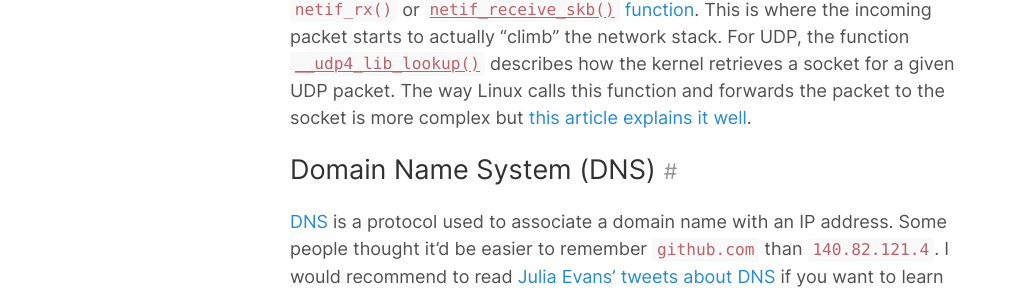
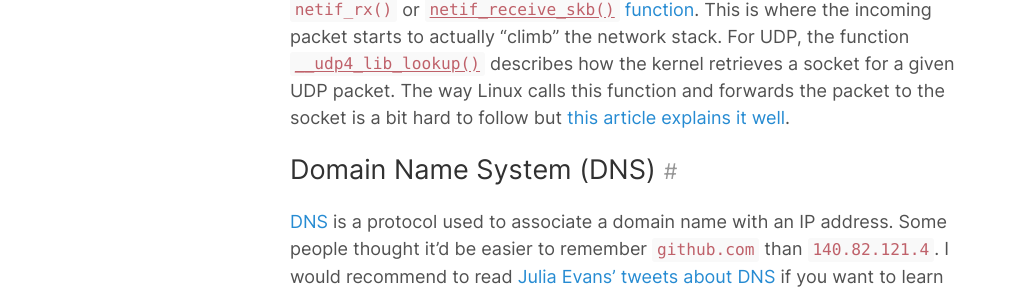
Before and after one commit to willdurand/willdurand.github.io, a Jekyll site: the page built from _posts/2022-04-11-on-writing-a-network-stack-part-2.md, in a window 1280 px wide and 900 px high, scrolled down 2553 px. Shown: the part 207-501 px from the top of the window, without its empty margins (0-1019 px from the left). Built offline with Jekyll 4.4.1, drawn with Linux system fonts in a browser that asks for light colours.

Commit message:
Update 2022-04-11-on-writing-a-network-stack-part-2.md

```diff
--- a/_posts/2022-04-11-on-writing-a-network-stack-part-2.md
+++ b/_posts/2022-04-11-on-writing-a-network-stack-part-2.md
@@ -95,7 +95,7 @@ passed to the `netif_rx()` or [`netif_receive_skb()` function][pia-part4]. This
 is where the incoming packet starts to actually "climb" the network stack. For
 UDP, the function [`__udp4_lib_lookup()`][__udp4_lib_lookup] describes how the
 kernel retrieves a socket for a given UDP packet. The way Linux calls this
-function and forwards the packet to the socket is more complex but [this article
+function and forwards the packet to the socket is a bit hard to follow but [this article
 explains it well][pia-part5].
 
 ## Domain Name System (DNS)
```
